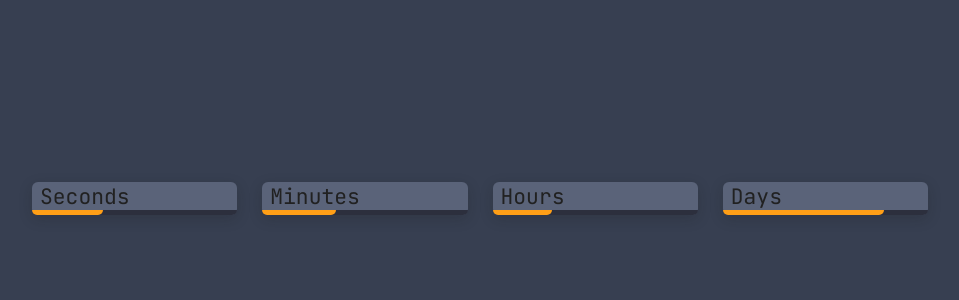
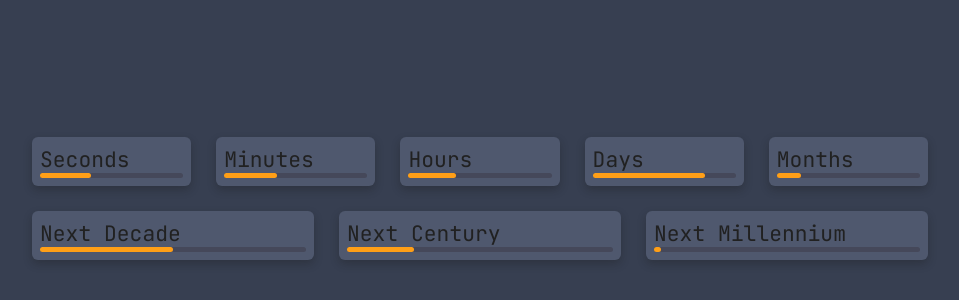
Before and after one commit to SDCore/ProgressBarNT, a browser extension: page index.html in a window 1280 px wide. Shown: the part 202-502 px from the top of the page, without its empty margins (160-1119 px from the left). Drawn offline with Linux system fonts and the light colour scheme.

Commit message:
Even More Progress Bars

```diff
--- a/css/main.sass
+++ b/css/main.sass
@@ -4,43 +4,53 @@ body
     margin: 0
     padding: 0
     height: 100vh
+    display: flex
+    align-items: center
     background: #373F51
+    justify-content: center
     font-family: 'JetBrains Mono', monospace
 
 .progressBars
     gap: 25px
     width: 70%
-    height: 100%
     display: flex
     margin: 0 auto
+    flex-wrap: wrap
     align-items: center
     justify-content: center
 
-.barContainer
+.timeBarContainer
     width: 100%
+    padding: 8px
     border-radius: 6px
-    background: #5A6379
-    box-shadow: rgba(25, 26, 27, 0.2) 0px 4px 14px 0px
+    background: #4F586E
+    flex: calc(20% - 50px)
+    box-shadow: rgba(25, 26, 27, 0.3) 0px 4px 8px 0px
 
-    .barTitle
-        padding: 8px
-        font-size: 16pt
-        color: #212121
-        font-weight: light
+.yearBarContainer
+    width: 100%
+    padding: 8px
+    border-radius: 6px
+    background: #4F586E
+    flex: calc(33% - 50px)
+    box-shadow: rgba(25, 26, 27, 0.3) 0px 4px 8px 0px
 
-    .progressBar
-        width: 100%
-        height: 5px
-        display: block
-        background: #2C2F3D
-        border-bottom-left-radius: 6px
-        border-bottom-right-radius: 6px
+.barTitle
+    font-size: 16pt
+    color: #212121
+    font-weight: light
 
-    .progressInner
-        width: 50%
-        height: 5px
-        display: block
-        background: #FF9F17
-        transition: width 0.5s
-        border-bottom-left-radius: 6px
-        border-bottom-right-radius: 6px
+.progressBar
+    width: 100%
+    height: 5px
+    display: block
+    border-radius: 6px
+    background: #45485A
+
+.progressInner
+    width: 0%
+    height: 5px
+    display: block
+    border-radius: 6px
+    background: #FF9F17
+    transition: width 0.5s
--- a/index.html
+++ b/index.html
@@ -9,31 +9,59 @@
 
 	<body>
 		<div class="progressBars">
-			<div class="barContainer">
+			<div class="timeBarContainer">
 				<span class="barTitle">Seconds</span>
 				<span id="secondProgress" class="progressBar">
 					<span id="secondProgressBar" class="progressInner"></span>
 				</span>
 			</div>
 
-			<div class="barContainer">
+			<div class="timeBarContainer">
 				<span class="barTitle">Minutes</span>
 				<span id="minuteProgress" class="progressBar">
 					<span id="minuteProgressBar" class="progressInner"></span>
 				</span>
 			</div>
 
-			<div class="barContainer">
+			<div class="timeBarContainer">
 				<span class="barTitle">Hours</span>
 				<span id="hourProgress" class="progressBar">
 					<span id="hourProgressBar" class="progressInner"></span>
 				</span>
 			</div>
 
-			<div class="barContainer">
+			<div class="timeBarContainer">
 				<span class="barTitle">Days</span>
 				<span id="dayProgress" class="progressBar">
 					<span id="dayProgressBar" class="progressInner"></span>
+				</span>
+			</div>
+
+			<div class="timeBarContainer">
+				<span class="barTitle">Months</span>
+				<span id="monthProgress" class="progressBar">
+					<span id="monthProgressBar" class="progressInner"></span>
+				</span>
+			</div>
+
+			<div class="yearBarContainer">
+				<span class="barTitle">Next Decade</span>
+				<span id="decadeProgress" class="progressBar">
+					<span id="decadeProgressBar" class="progressInner"></span>
+				</span>
+			</div>
+
+			<div class="yearBarContainer">
+				<span class="barTitle">Next Century</span>
+				<span id="centuryProgress" class="progressBar">
+					<span id="centuryProgressBar" class="progressInner"></span>
+				</span>
+			</div>
+
+			<div class="yearBarContainer">
+				<span class="barTitle">Next Millennium</span>
+				<span id="millenniumProgress" class="progressBar">
+					<span id="millenniumProgressBar" class="progressInner"></span>
 				</span>
 			</div>
 		</div>
--- a/main.js
+++ b/main.js
@@ -2,6 +2,10 @@ var secondProgressBar = document.getElementById('secondProgressBar');
 var minuteProgressBar = document.getElementById('minuteProgressBar');
 var hourProgressBar = document.getElementById('hourProgressBar');
 var dayProgressBar = document.getElementById('dayProgressBar');
+var monthProgressBar = document.getElementById('monthProgressBar');
+var decadeProgressBar = document.getElementById('decadeProgressBar');
+var centuryProgressBar = document.getElementById('centuryProgressBar');
+var millenniumProgressBar = document.getElementById('millenniumProgressBar');
 
 function daysInThisMonth() {
 	var now = new Date();
@@ -13,15 +17,24 @@ setInterval(function () {
 	currentMinute = new Date().getMinutes();
 	currentHour = new Date().getHours();
 	currentDay = new Date().getDate();
+	currentMonth = new Date().getMonth();
+	currentYear = new Date().getFullYear();
 
-	currentSecondPercentage = (currentSecond / 60) * 100 + 1;
-	currentMinutePercentage = (currentMinute / 60) * 100 + 1;
-	currentHourPercentage = (currentHour / 24) * 100;
+	currentSecondPercentage = ((currentSecond + 1) / 60) * 100;
+	currentMinutePercentage = ((currentMinute + 1) / 60) * 100;
+	currentHourPercentage = ((currentHour + 1) / 24) * 100;
 	currentDayPercentage = (currentDay / daysInThisMonth()) * 100;
+	currentMonthPercentage = ((currentMonth + 1) / 12) * 100;
+	currentDecadePercentage = ((currentYear % 10) / 10) * 100;
+	currentCenturyPercentage = ((currentYear % 100) / 100) * 100;
+	currentMillenniumPercentage = ((currentYear % 1000) / 1000) * 100;
 
-	// secondProgressBar.style.width = currentSecondPercentage + '%';
-	secondProgressBar.style.width = currentSecondPercentage < 99 ? currentSecondPercentage + '%' : '100%';
-	minuteProgressBar.style.width = currentMinutePercentage < 99 ? currentMinutePercentage + '%' : '100%';
-	hourProgressBar.style.width = currentHourPercentage < 95 ? currentHourPercentage + '%' : '100%';
+	secondProgressBar.style.width = currentSecondPercentage + '%';
+	minuteProgressBar.style.width = currentMinutePercentage + '%';
+	hourProgressBar.style.width = currentHourPercentage + '%';
 	dayProgressBar.style.width = currentDayPercentage + '%';
+	monthProgressBar.style.width = currentMonthPercentage + '%';
+	decadeProgressBar.style.width = currentDecadePercentage + '%';
+	centuryProgressBar.style.width = currentCenturyPercentage + '%';
+	millenniumProgressBar.style.width = currentMillenniumPercentage + '%';
 }, 1000);
```
Also changed, not shown: css/main.css, css/main.min.css, manifest.json.
